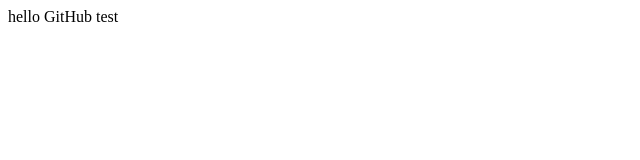
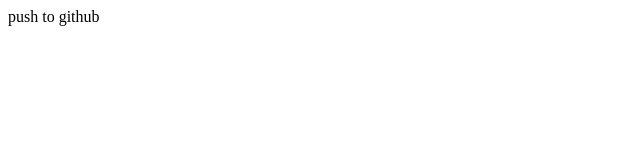
Before and after one commit to dali1756/test, a plain HTML site: page test.html in a window 1280 px wide. Shown: the full height of the page, 0-640 px from the left. Drawn offline with Linux system fonts and the light colour scheme.

Commit message:
forth commit

```diff
--- a/test.html
+++ b/test.html
@@ -4,9 +4,9 @@
     <meta charset="UTF-8">
     <meta http-equiv="X-UA-Compatible" content="IE=edge">
     <meta name="viewport" content="width=device-width, initial-scale=1.0">
-    <title>Hello GitHub test</title>
+    <title>push to github</title>
 </head>
 <body>
-    hello GitHub test
+    push to github
 </body>
 </html>
```
